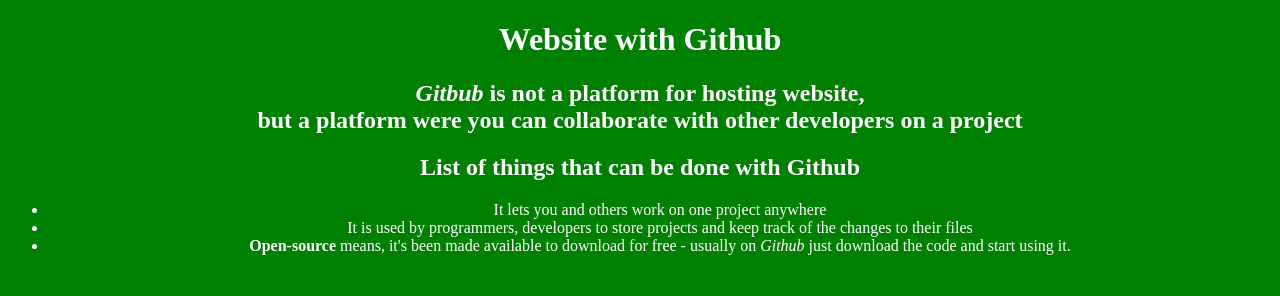
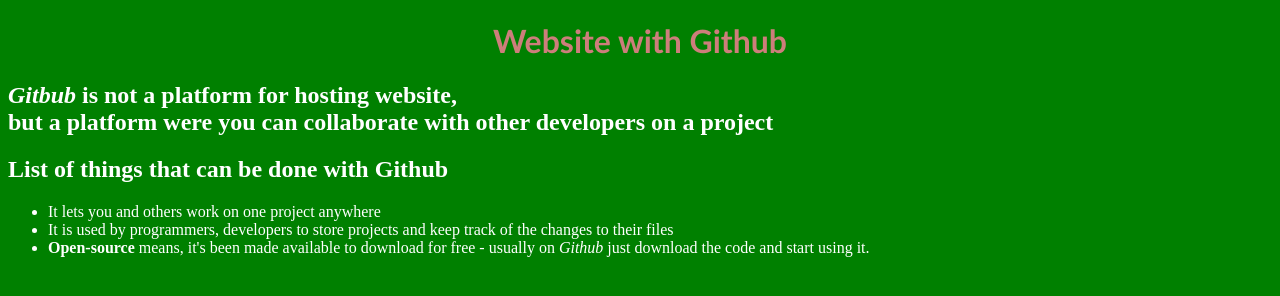
Before and after one commit to Vykktor/test, a plain HTML site: page index.html in a window 1280 px wide. Drawn offline with Linux system fonts and the light colour scheme.

Commit message:
Update index.html

```diff
--- a/index.html
+++ b/index.html
@@ -6,6 +6,11 @@
       body {
         background-color: green;
         color: #fff;
+        text-align: left;
+      }
+      h1 {
+        color:  #cd7e7b;
+        font-family: Trebuchet MS;
         text-align: center;
       }
     </style>
```
